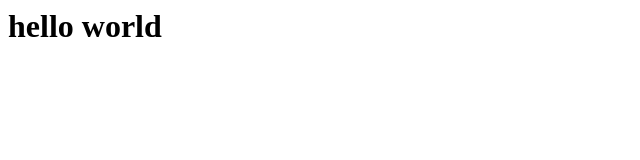
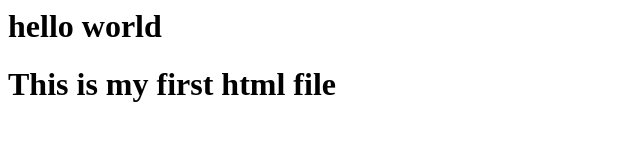
Before and after one commit to Edmund616/app, a plain HTML site: page index.html in a window 1280 px wide. Shown: the whole page, without its empty margins (0-640 px from the left). Drawn offline with Linux system fonts and the light colour scheme.

Commit message:
Add another line

```diff
--- a/index.html
+++ b/index.html
@@ -1 +1,2 @@
 <h1> hello world </h1>
+<h1>This is my first html file</h1>
```
